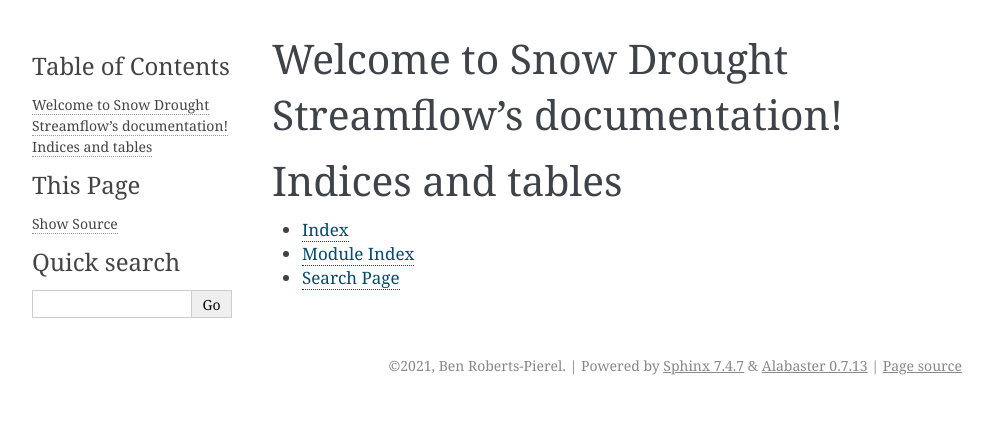
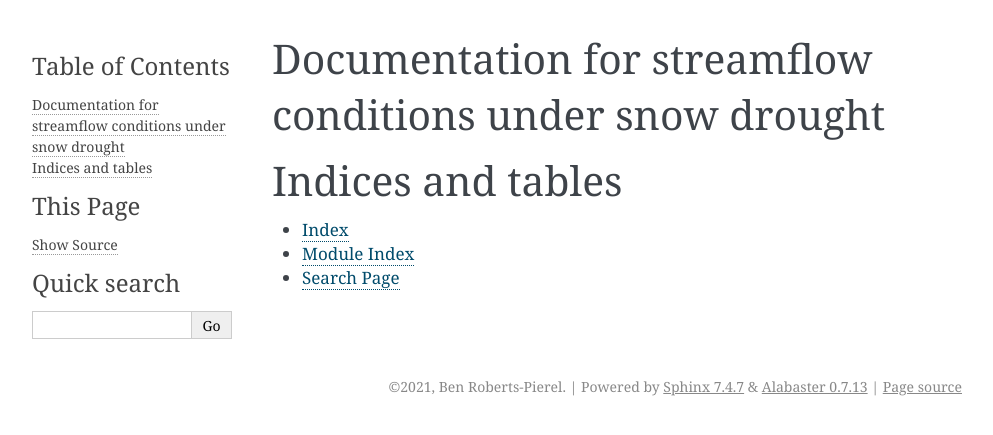
Before and after one commit to brobertspierel/snow_drought_streamflow, a Sphinx documentation site: the page built from docs/index.rst, in a window 1280 px wide. Shown: the top 435 px of the page, without its empty margins (148-1141 px from the left). Built offline with Sphinx 7.4.7, drawn with Linux system fonts in a browser that asks for light colours; some of the changed lines change nothing that is shown.

Commit message:
update docs

```diff
--- a/docs/index.rst
+++ b/docs/index.rst
@@ -1,10 +1,5 @@
-.. Snow Drought Streamflow documentation master file, created by
-   sphinx-quickstart on Wed Mar  3 11:57:48 2021.
-   You can adapt this file completely to your liking, but it should at least
-   contain the root `toctree` directive.
-
-Welcome to Snow Drought Streamflow's documentation!
-===================================================
+Documentation for streamflow conditions under snow drought
+==========================================================
 
 .. toctree::
    :maxdepth: 2
```
